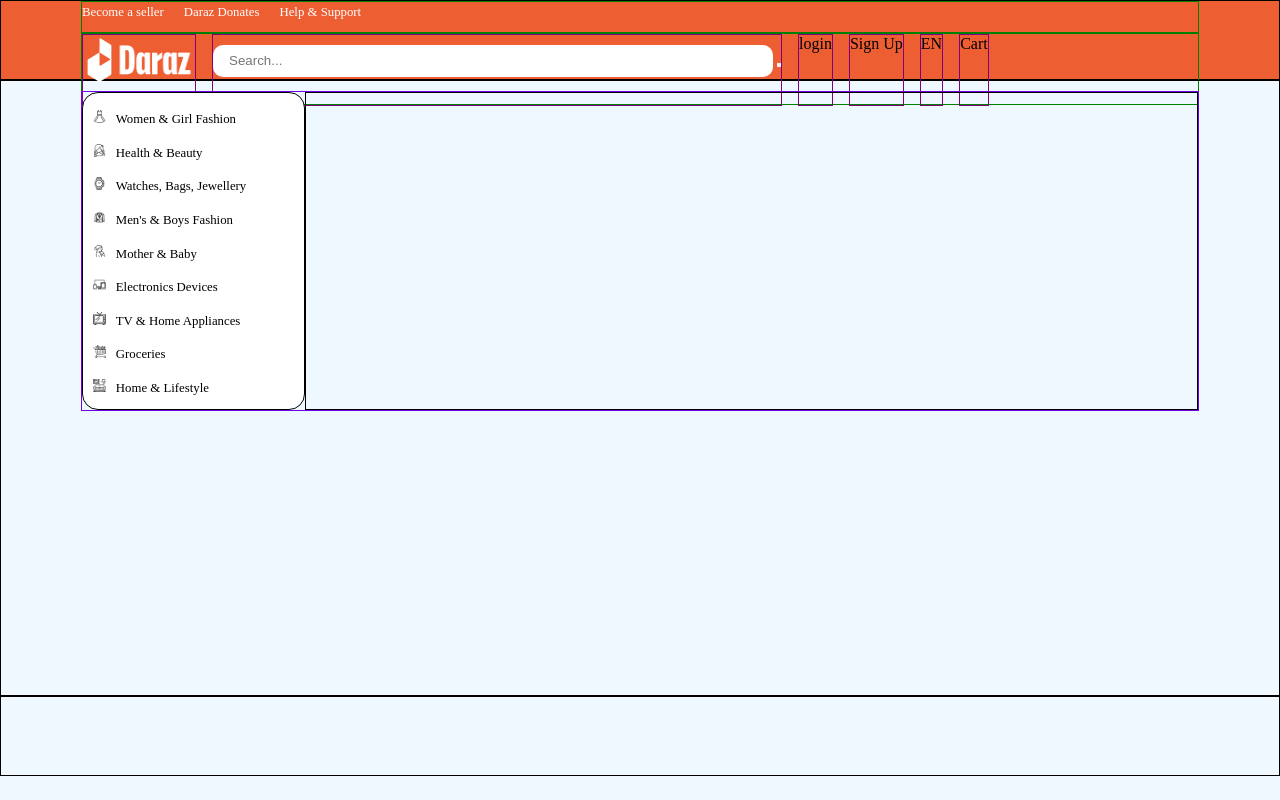
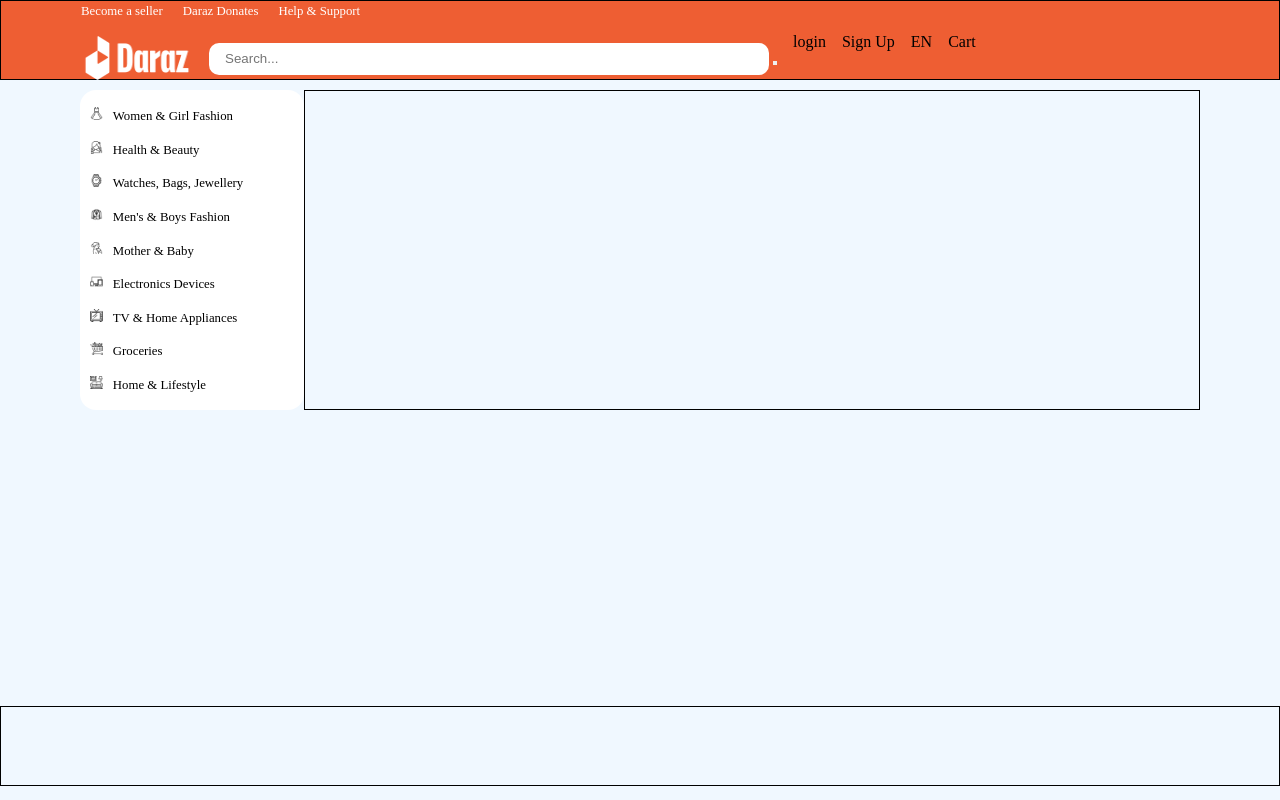
Before and after one commit to Azmatul/Daraz.bd.com_Clone, a plain HTML site: page index.html in a window 1280 px wide. Drawn offline with Linux system fonts and the light colour scheme.

Commit message:
comment border

```diff
--- a/index.css
+++ b/index.css
@@ -15,7 +15,7 @@ body{
 }
 
 .hbox>div{
-    border: 1px solid green;
+    /* border: 1px solid green; */
     margin-left: 5rem;
     margin-right: 5rem;
 
@@ -39,7 +39,7 @@ body{
 
 .hb2 div{
     height: 9vh;
-    border: 1px solid purple;
+    /* border: 1px solid purple; */
     margin-right: 1rem;
 }
 
@@ -66,12 +66,12 @@ body{
 /* =================== {Main Content} ===================*/
 
 #contain{
-    border: 1px solid black;
+    /* border: 1px solid black; */
     height: 77vh;
 }
 
 .ly-1{
-    border: 1px solid rgb(109, 3, 230);
+    /* border: 1px solid rgb(109, 3, 230); */
     height: 20rem;
     margin-left: 5rem;
     margin-right: 5rem;
@@ -80,7 +80,7 @@ body{
 }
 
 .lely{
-    border: 1px solid black;
+    /* border: 1px solid black; */
     height: 100%;
     width: 20%;
     column-gap: 1rem;
```
